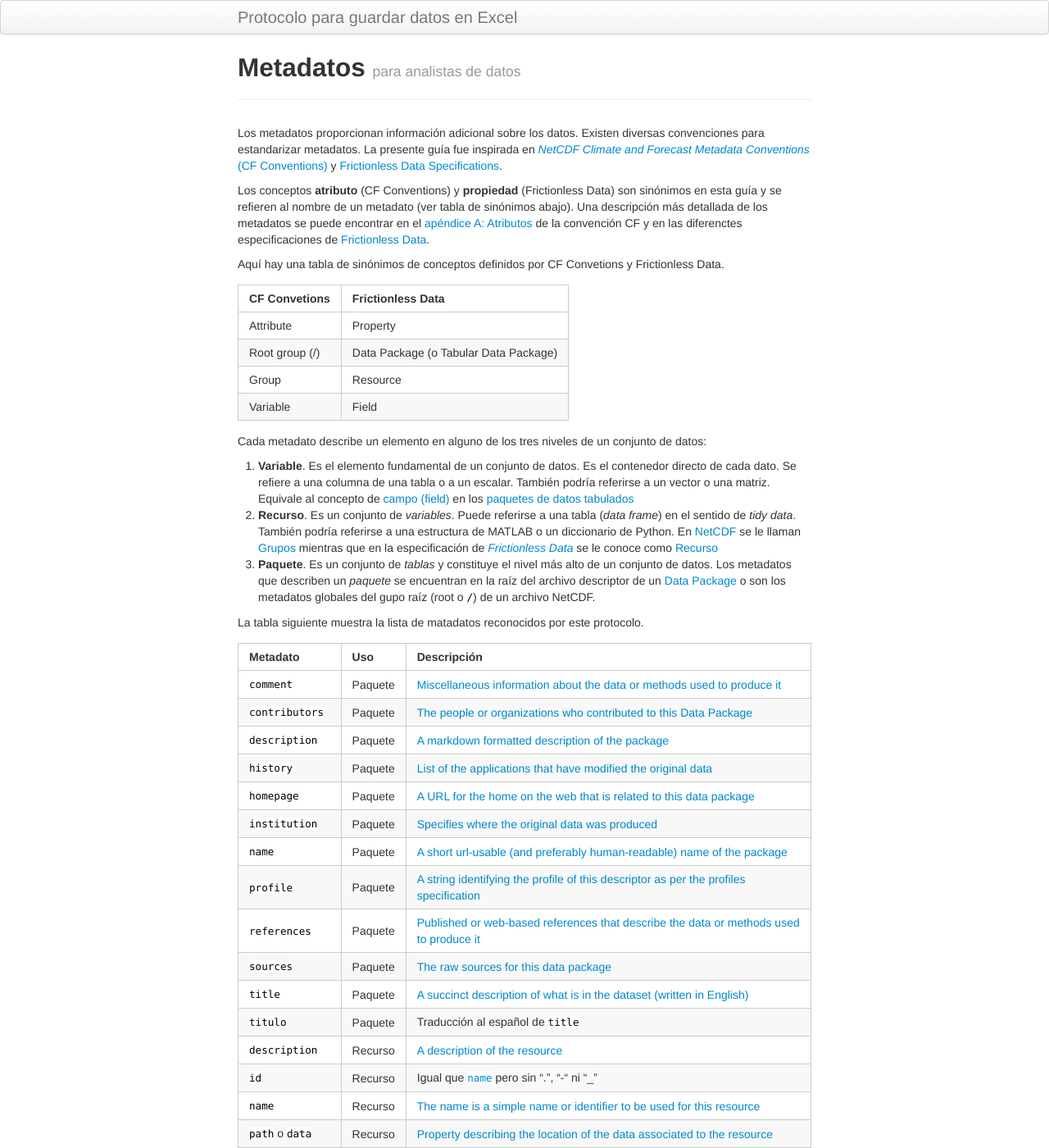
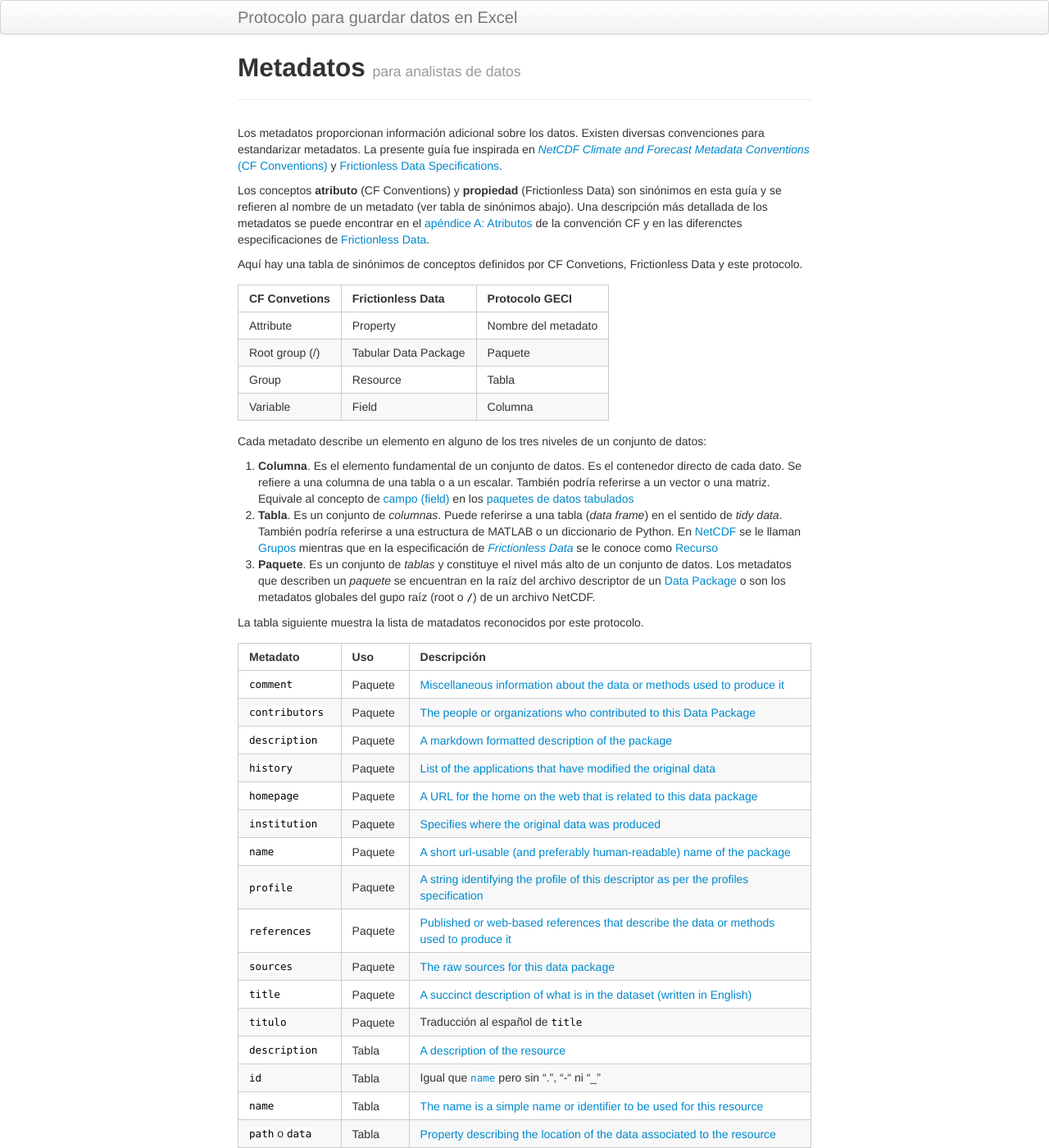
Before and after one commit to MaritzaB/datos_en_excel, a Jekyll site: the page built from ciencia_de_datos/metadatos.md, in a window 1280 px wide and 1400 px high. Shown: the whole window at 82% size. Built offline with Jekyll 4.4.1, drawn with Linux system fonts in a browser that asks for light colours; some of the changed text lies outside the part shown.

Commit message:
Simplifica vocabulario llamándole tablas a los recursos

```diff
--- a/ciencia_de_datos/metadatos.md
+++ b/ciencia_de_datos/metadatos.md
@@ -9,19 +9,19 @@ Los metadatos proporcionan información adicional sobre los datos. Existen diver
 
 Los conceptos **atributo** (CF Conventions) y **propiedad** (Frictionless Data) son sinónimos en esta guía y se refieren al nombre de un metadato (ver tabla de sinónimos abajo). Una descripción más detallada de los metadatos se puede encontrar en el [apéndice A: Atributos](http://cfconventions.org/cf-conventions/cf-conventions.html#attribute-appendix) de la convención CF y en las diferenctes especificaciones de [Frictionless Data](http://specs.frictionlessdata.io/).
 
-Aquí hay una tabla de sinónimos de conceptos definidos por CF Convetions y Frictionless Data.
+Aquí hay una tabla de sinónimos de conceptos definidos por CF Convetions, Frictionless Data y este protocolo.
 
-CF Convetions  | Frictionless Data
----------------|------------------
-Attribute      | Property
-Root group (/) | Data Package (o Tabular Data Package)
-Group          | Resource
-Variable       | Field
+CF Convetions  | Frictionless Data    | Protocolo GECI      |
+---------------|----------------------|---------------------|
+Attribute      | Property             | Nombre del metadato |
+Root group (/) | Tabular Data Package | Paquete             |
+Group          | Resource             | Tabla               |
+Variable       | Field                | Columna             |
 
 Cada metadato describe un elemento en alguno de los tres niveles de un conjunto de datos:
 
-1. **Variable**. Es el elemento fundamental de un conjunto de datos. Es el contenedor directo de cada dato. Se refiere a una columna de una tabla o a un escalar. También podría referirse a un vector o una matriz. Equivale al concepto de [campo (field)](http://specs.frictionlessdata.io/table-schema/#field-descriptors) en los [paquetes de datos tabulados](http://specs.frictionlessdata.io/tabular-data-package/)
-1. **Recurso**. Es un conjunto de _variables_. Puede referirse a una tabla (_data frame_) en el sentido de _tidy data_. También podría referirse a una estructura de MATLAB o un diccionario de Python. En [NetCDF](http://www.unidata.ucar.edu/software/netcdf/docs/netcdf_data_set_components.html) se le llaman [Grupos](http://www.unidata.ucar.edu/software/netcdf/workshops/2011/groups-types/GroupsIntro.html) mientras que en la especificación de [_Frictionless Data_](http://specs.frictionlessdata.io/) se le conoce como [Recurso](http://specs.frictionlessdata.io/data-resource/)
+1. **Columna**. Es el elemento fundamental de un conjunto de datos. Es el contenedor directo de cada dato. Se refiere a una columna de una tabla o a un escalar. También podría referirse a un vector o una matriz. Equivale al concepto de [campo (field)](http://specs.frictionlessdata.io/table-schema/#field-descriptors) en los [paquetes de datos tabulados](http://specs.frictionlessdata.io/tabular-data-package/)
+1. **Tabla**. Es un conjunto de _columnas_. Puede referirse a una tabla (_data frame_) en el sentido de _tidy data_. También podría referirse a una estructura de MATLAB o un diccionario de Python. En [NetCDF](http://www.unidata.ucar.edu/software/netcdf/docs/netcdf_data_set_components.html) se le llaman [Grupos](http://www.unidata.ucar.edu/software/netcdf/workshops/2011/groups-types/GroupsIntro.html) mientras que en la especificación de [_Frictionless Data_](http://specs.frictionlessdata.io/) se le conoce como [Recurso](http://specs.frictionlessdata.io/data-resource/)
 1. **Paquete**. Es un conjunto de _tablas_ y constituye el nivel más alto de un conjunto de datos. Los metadatos que describen un _paquete_ se encuentran en la raíz del archivo descriptor de un [Data Package](http://specs.frictionlessdata.io/data-package/) o son los metadatos globales del gupo raíz (root o `/`) de un archivo NetCDF.
 
 La tabla siguiente muestra la lista de matadatos reconocidos por este protocolo.
@@ -40,21 +40,21 @@ Metadato           | Uso      | Descripción
 `sources`          | Paquete  | [The raw sources for this data package](http://specs.frictionlessdata.io/data-package/#sources)
 `title`            | Paquete  | [A succinct description of what is in the dataset (written in English)](http://www.unidata.ucar.edu/netcdf/docs/netcdf.html#Attribute-Conventions)
 `titulo`           | Paquete  | Traducción al español de `title`
-`description`      | Recurso  | [A description of the resource](http://specs.frictionlessdata.io/data-resource/#optional-properties)
-`id`               | Recurso  | Igual que [`name`](http://specs.frictionlessdata.io/data-resource/#name) pero sin ".", "-" ni "_"
-`name`             | Recurso  | [The name is a simple name or identifier to be used for this resource](http://specs.frictionlessdata.io/data-resource/#name)
-`path` o `data`    | Recurso  | [Property describing the location of the data associated to the resource](http://specs.frictionlessdata.io/data-resource/#data-location)
-`profile`          | Recurso  | [A string identifying the profile of this descriptor as per the profiles specification](http://specs.frictionlessdata.io/profiles/)
-`source`           | Recurso  | [The method of production of the original data](http://cfconventions.org/cf-conventions/cf-conventions.html#description-of-file-contents)
-`title`            | Recurso  | [A succinct description of what is in the dataset (written in English)](http://www.unidata.ucar.edu/netcdf/docs/netcdf.html#Attribute-Conventions)
-`titulo`           | Recurso  | Traducción al español de `title`
-`axis`             | Variable | [Identifies latitude, longitude, vertical, or time axes](http://cfconventions.org/cf-conventions/cf-conventions.html#coordinate-types)
-`description`      | Variable | [A description for this field](http://specs.frictionlessdata.io/table-schema/#description)
-`long_name`        | Variable | [A descriptive name that indicates a variable's content (written in English). This name is not standardized ](http://cfconventions.org/cf-conventions/cf-conventions.html#long-name)
-`name`             | Variable | [This property should correspond to the name of field/column in the data file](http://specs.frictionlessdata.io/table-schema/#name)
-`nombre_largo`     | Variable | Traducción al espanol de `long_name`
-`standard_name`    | Variable | [A standard name that references a description of a variable's content in the standard name table](http://cfconventions.org/standard-names.html)
-`units`            | Variable | [Units of a variable's content](http://www.unidata.ucar.edu/software/udunits/udunits.txt)
+`description`      | Tabla  | [A description of the resource](http://specs.frictionlessdata.io/data-resource/#optional-properties)
+`id`               | Tabla  | Igual que [`name`](http://specs.frictionlessdata.io/data-resource/#name) pero sin ".", "-" ni "_"
+`name`             | Tabla  | [The name is a simple name or identifier to be used for this resource](http://specs.frictionlessdata.io/data-resource/#name)
+`path` o `data`    | Tabla  | [Property describing the location of the data associated to the resource](http://specs.frictionlessdata.io/data-resource/#data-location)
+`profile`          | Tabla  | [A string identifying the profile of this descriptor as per the profiles specification](http://specs.frictionlessdata.io/profiles/)
+`source`           | Tabla  | [The method of production of the original data](http://cfconventions.org/cf-conventions/cf-conventions.html#description-of-file-contents)
+`title`            | Tabla  | [A succinct description of what is in the dataset (written in English)](http://www.unidata.ucar.edu/netcdf/docs/netcdf.html#Attribute-Conventions)
+`titulo`           | Tabla  | Traducción al español de `title`
+`axis`             | Columna | [Identifies latitude, longitude, vertical, or time axes](http://cfconventions.org/cf-conventions/cf-conventions.html#coordinate-types)
+`description`      | Columna | [A description for this field](http://specs.frictionlessdata.io/table-schema/#description)
+`long_name`        | Columna | [A descriptive name that indicates a variable's content (written in English). This name is not standardized ](http://cfconventions.org/cf-conventions/cf-conventions.html#long-name)
+`name`             | Columna | [This property should correspond to the name of field/column in the data file](http://specs.frictionlessdata.io/table-schema/#name)
+`nombre_largo`     | Columna | Traducción al espanol de `long_name`
+`standard_name`    | Columna | [A standard name that references a description of a variable's content in the standard name table](http://cfconventions.org/standard-names.html)
+`units`            | Columna | [Units of a variable's content](http://www.unidata.ucar.edu/software/udunits/udunits.txt)
 
 ---
 
```
Also changed, not shown: ciencia_de_datos/resumen.md (+1 -1 lines), ciencia_de_datos/validacion.md (+1 -1 lines).
